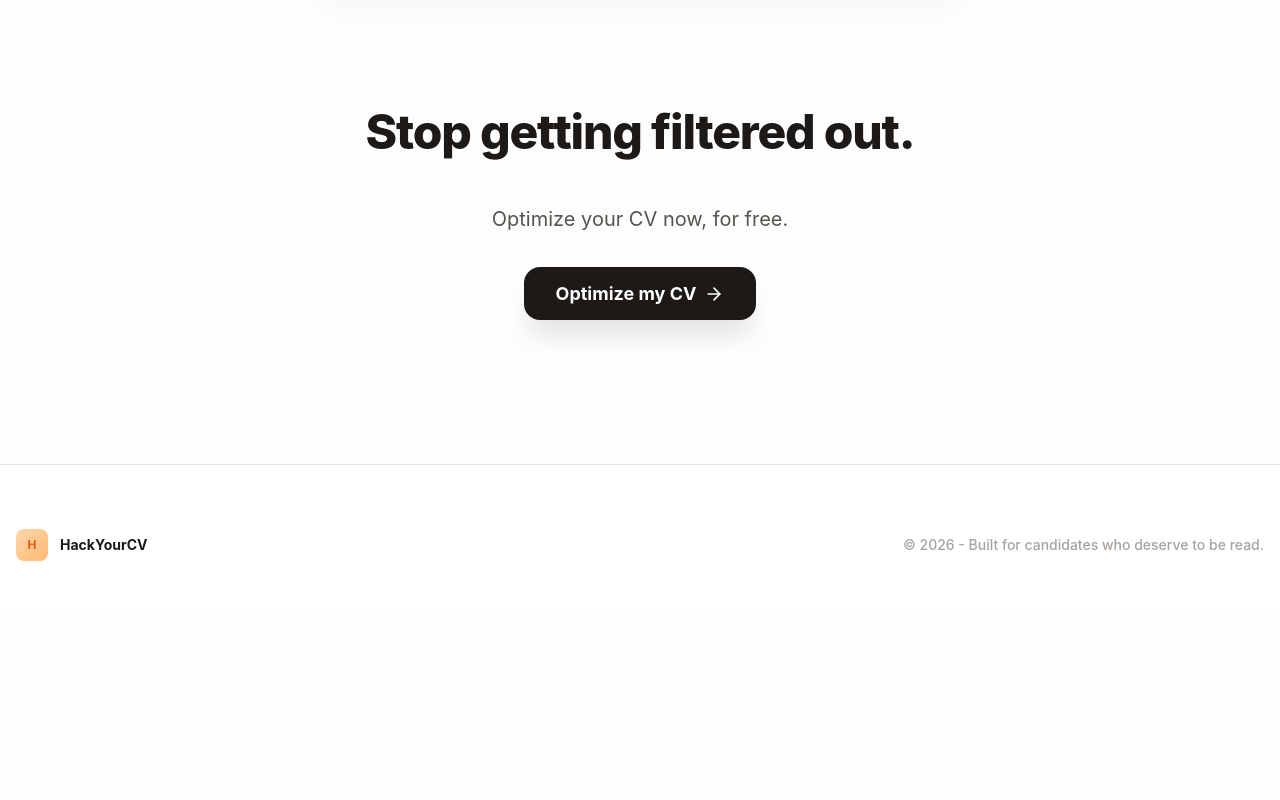
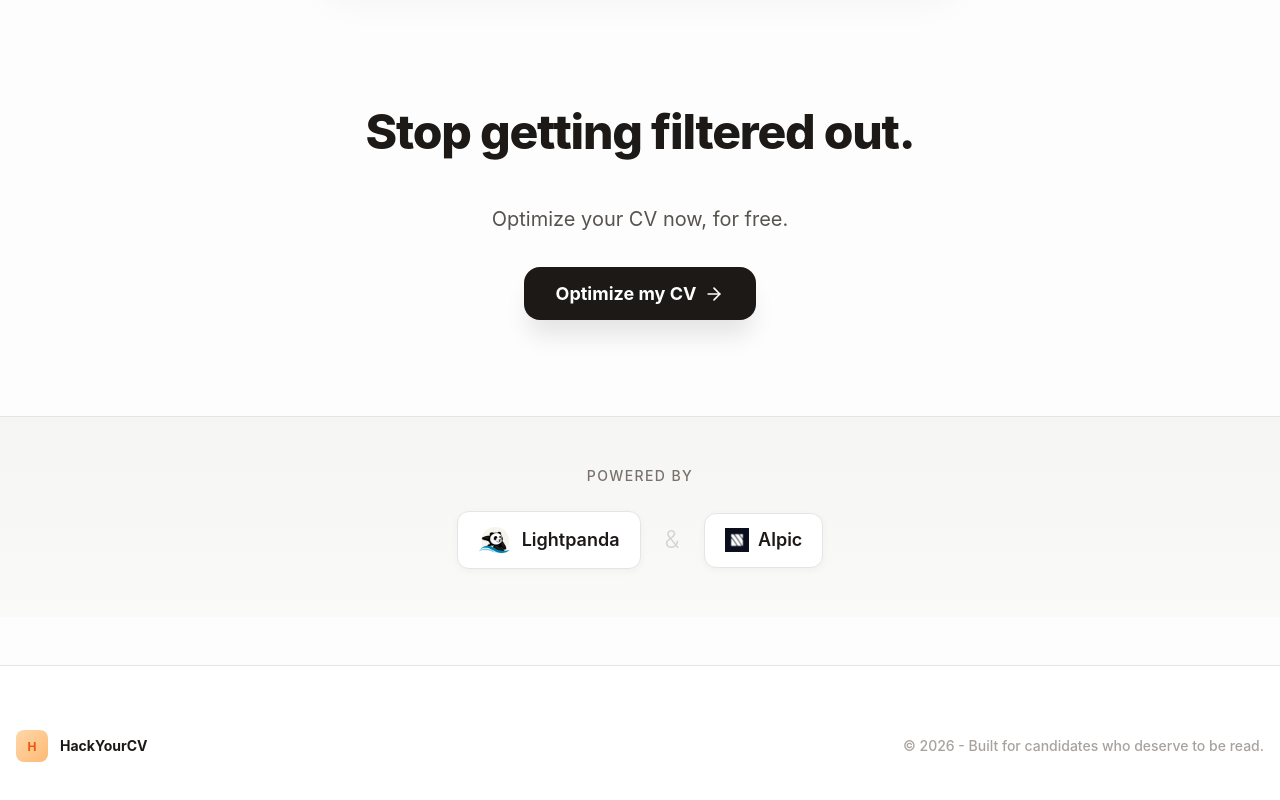
Before and after one commit to R0-main/Hackathon-Jan-2026, a React (Vite) app in the folder frontend/hack-your-cv/: page / in a window 1280 px wide. Shown: the part 3893-4693 px from the top of the page. Before the commit the page ends 4502 px from the top, so only its background shows below. Built offline with nearby package versions, Linux system fonts and the light colour scheme; no server answers.

Commit message:
ALPIC x LIGHTPANDA

```diff
--- a/frontend/hack-your-cv/src/App.css
+++ b/frontend/hack-your-cv/src/App.css
@@ -1301,6 +1301,91 @@ body {
   font-weight: 500;
 }
 
+/* Powered By Section */
+.powered-section {
+  padding: 3rem 1.5rem;
+  background: linear-gradient(to bottom, #f5f5f4, #fafaf9);
+  border-top: 1px solid #e7e5e4;
+}
+
+.powered-container {
+  max-width: 600px;
+  margin: 0 auto;
+  text-align: center;
+}
+
+.powered-label {
+  display: block;
+  font-size: 0.875rem;
+  color: #78716c;
+  text-transform: uppercase;
+  letter-spacing: 0.1em;
+  font-weight: 500;
+  margin-bottom: 1.5rem;
+}
+
+.powered-logos {
+  display: flex;
+  justify-content: center;
+  align-items: center;
+  gap: 1.5rem;
+}
+
+.powered-separator {
+  font-size: 1.5rem;
+  color: #d6d3d1;
+  font-weight: 300;
+}
+
+.powered-logo-card {
+  display: flex;
+  align-items: center;
+  gap: 0.75rem;
+  text-decoration: none;
+  color: #1c1917;
+  font-size: 1.125rem;
+  font-weight: 600;
+  padding: 0.75rem 1.25rem;
+  border-radius: 12px;
+  background: white;
+  border: 1px solid #e7e5e4;
+  box-shadow: 0 2px 8px rgba(0, 0, 0, 0.04);
+  transition: all 0.2s;
+}
+
+.powered-logo-card:hover {
+  border-color: #d6d3d1;
+  box-shadow: 0 4px 12px rgba(0, 0, 0, 0.08);
+  transform: translateY(-2px);
+}
+
+.powered-logo-img {
+  width: 32px;
+  height: 32px;
+  border-radius: 8px;
+}
+
+.alpic-card {
+  padding: 0.75rem 1.25rem;
+  gap: 0.6rem;
+}
+
+.powered-logo-alpic {
+  height: 24px;
+  width: auto;
+}
+
+@media (max-width: 640px) {
+  .powered-logos {
+    flex-direction: column;
+    gap: 1rem;
+  }
+
+  .powered-separator {
+    display: none;
+  }
+}
+
 /* Animations */
 @keyframes fadeIn {
   from {
--- a/frontend/hack-your-cv/src/App.tsx
+++ b/frontend/hack-your-cv/src/App.tsx
@@ -610,6 +610,24 @@ function App() {
           </div>
         </section>
 
+        {/* Powered By Section */}
+        <section className="powered-section">
+          <div className="powered-container">
+            <span className="powered-label">{t('poweredBy')}</span>
+            <div className="powered-logos">
+              <a href="https://lightpanda.io/" target="_blank" rel="noopener noreferrer" className="powered-logo-card">
+                <img src="/lightpanda-logo.png" alt="Lightpanda" className="powered-logo-img" />
+                <span>Lightpanda</span>
+              </a>
+              <span className="powered-separator">&</span>
+              <a href="https://alpic.ai/" target="_blank" rel="noopener noreferrer" className="powered-logo-card alpic-card">
+                <img src="/alpic-logo.png" alt="Alpic" className="powered-logo-alpic" />
+                <span>Alpic</span>
+              </a>
+            </div>
+          </div>
+        </section>
+
         {/* Footer */}
         <footer className="footer">
           <div className="footer-container">
--- a/frontend/hack-your-cv/src/i18n.tsx
+++ b/frontend/hack-your-cv/src/i18n.tsx
@@ -114,6 +114,7 @@ const translations = {
 
     // Footer
     madeWithCare: 'Conçu pour les candidats qui méritent d\'être lus.',
+    poweredBy: 'Propulsé par',
 
     // CVFlow - Upload
     step1of5: '1/5',
@@ -297,6 +298,7 @@ const translations = {
 
     // Footer
     madeWithCare: 'Built for candidates who deserve to be read.',
+    poweredBy: 'Powered by',
 
     // CVFlow - Upload
     step1of5: '1/5',
```
Also changed, not shown: frontend/hack-your-cv/public/alpic-logo.png (added), frontend/hack-your-cv/public/lightpanda-logo.png (added).
